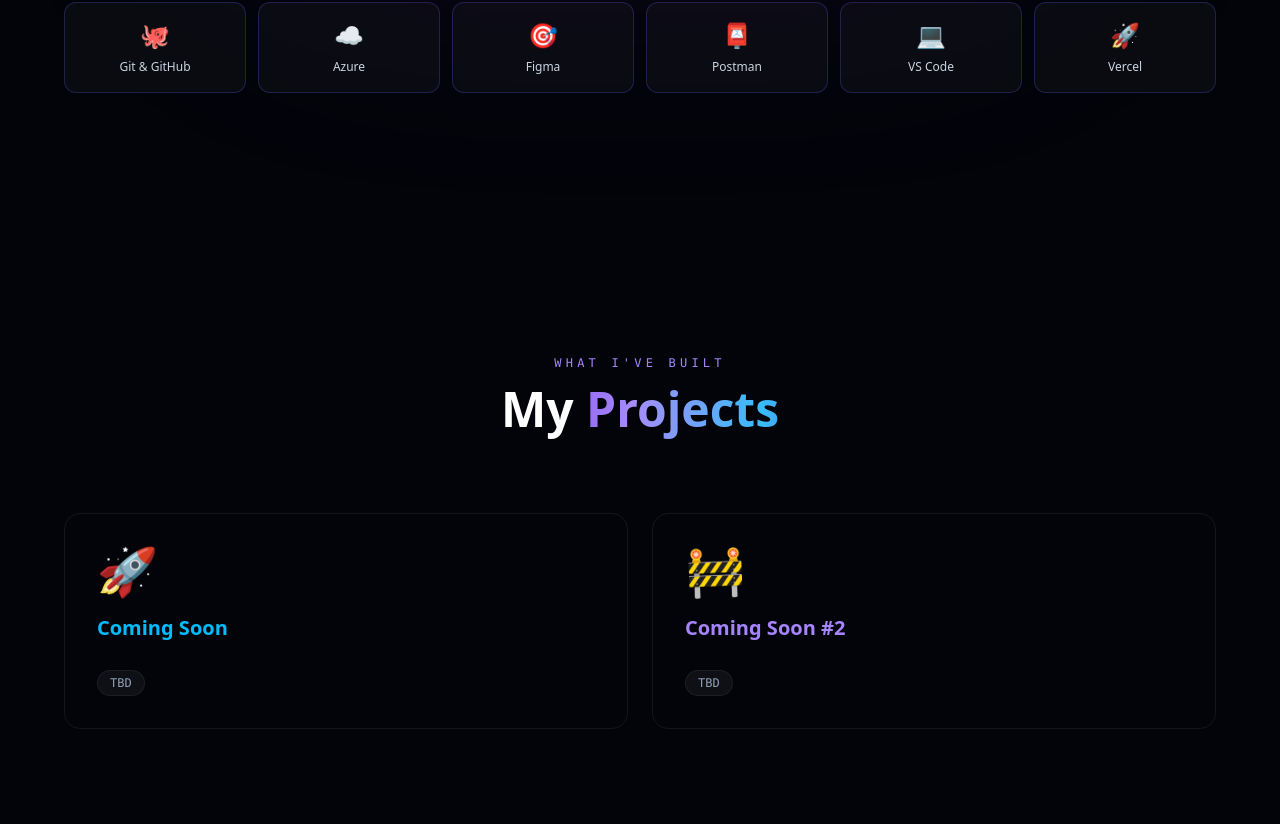
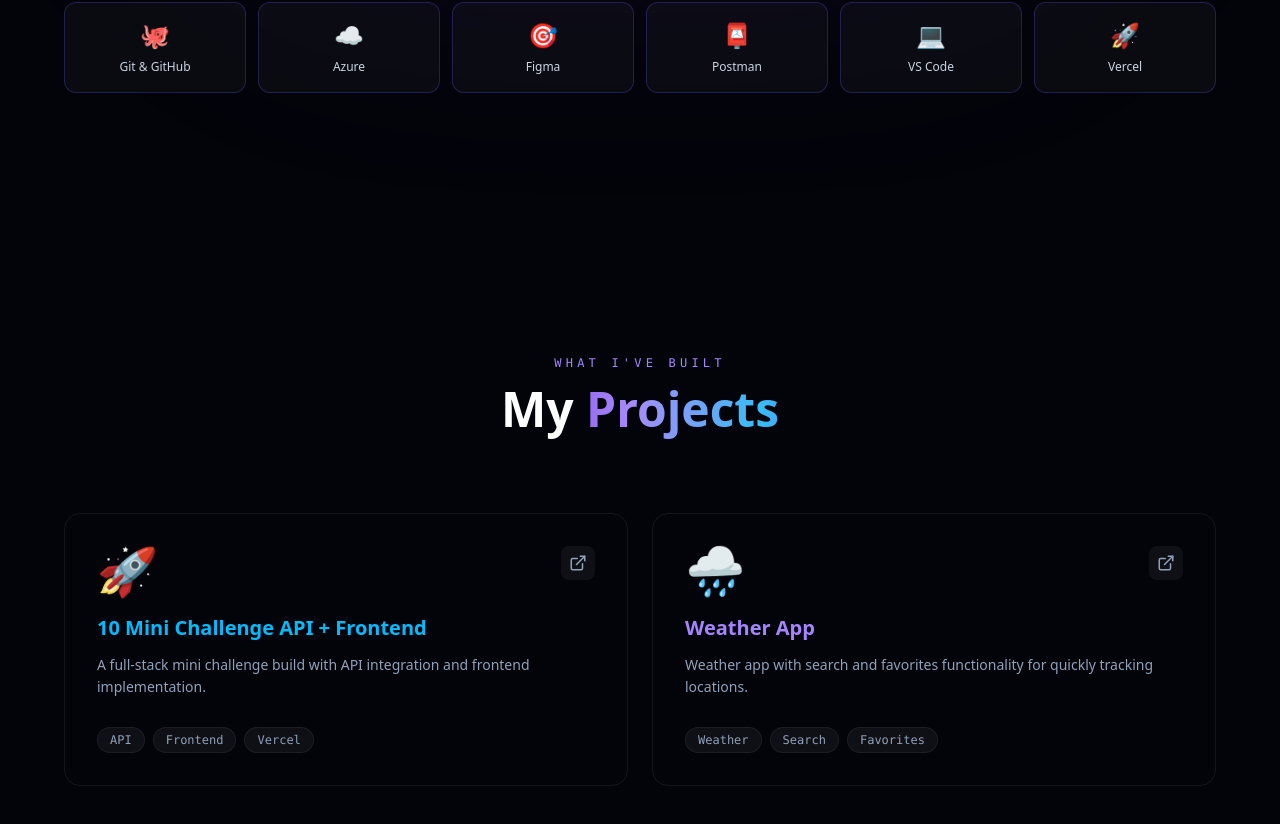
Before and after one commit to Lu3kyy/portfolio, a Next.js app: page / in a window 1280 px wide. Shown: the part 2371-3195 px from the top of the page. Built offline with nearby package versions, Linux system fonts and the light colour scheme.

Commit message:
linked projects DONE!

```diff
--- a/app/components/About.tsx
+++ b/app/components/About.tsx
@@ -16,7 +16,7 @@ const stats = [
   { label: "Focus", value: "Full Stack" },
   { label: "Level", value: "Junior Dev" },
   { label: "Available", value: "For Hire" },
-  { label: "Location", value: "Your City" },
+  { label: "Location", value: "Stockton, CA" },
 ];
 
 export default function About() {
--- a/app/components/Projects.tsx
+++ b/app/components/Projects.tsx
@@ -8,7 +8,7 @@ type Project = {
   description?: string;
   tags: string[];
   liveUrl: string;
-  githubUrl: string;
+  githubUrl?: string;
   gradient: string;
   borderHover: string;
   accent: string;
@@ -18,26 +18,28 @@ type Project = {
 
 const projects: Project[] = [
   {
-    title: "Coming Soon",
-    tags: ["TBD"],
-    liveUrl: "#",
-    githubUrl: "#",
+    title: "10 Mini Challenge API + Frontend",
+    description:
+      "A full-stack mini challenge build with API integration and frontend implementation.",
+    tags: ["API", "Frontend", "Vercel"],
+    liveUrl: "https://afojsx.vercel.app",
     gradient: "from-cyan-500/20 via-sky-500/10 to-blue-500/10",
     borderHover: "hover:border-sky-500/40",
     accent: "text-sky-400",
     emoji: "🚀",
-    comingSoon: true,
+    comingSoon: false,
   },
   {
-    title: "Coming Soon #2",
-    tags: ["TBD"],
-    liveUrl: "#",
-    githubUrl: "#",
+    title: "Weather App",
+    description:
+      "Weather app with search and favorites functionality for quickly tracking locations.",
+    tags: ["Weather", "Search", "Favorites"],
+    liveUrl: "https://day1-weather-sprint.vercel.app",
     gradient: "from-violet-500/20 via-purple-500/10 to-indigo-500/10",
     borderHover: "hover:border-violet-500/40",
     accent: "text-violet-400",
-    emoji: "🚧",
-    comingSoon: true,
+    emoji: "🌧️",
+    comingSoon: false,
   },
 ];
 
@@ -92,8 +94,10 @@ export default function Projects() {
                     {project.emoji}
                   </motion.span>
 
-                  {!project.comingSoon && (
+                  {!project.comingSoon &&
+                    (project.githubUrl || project.liveUrl) && (
                       <div className="flex gap-2">
+                        {project.githubUrl && (
                           <motion.a
                             href={project.githubUrl}
                             target="_blank"
@@ -105,6 +109,7 @@ export default function Projects() {
                           >
                             <Github size={18} />
                           </motion.a>
+                        )}
                         <motion.a
                           href={project.liveUrl}
                           target="_blank"
```
Also changed, not shown: 1 other file (tests, documents, lock files or other folders). Lines whose indentation alone changed are shown as unchanged.
